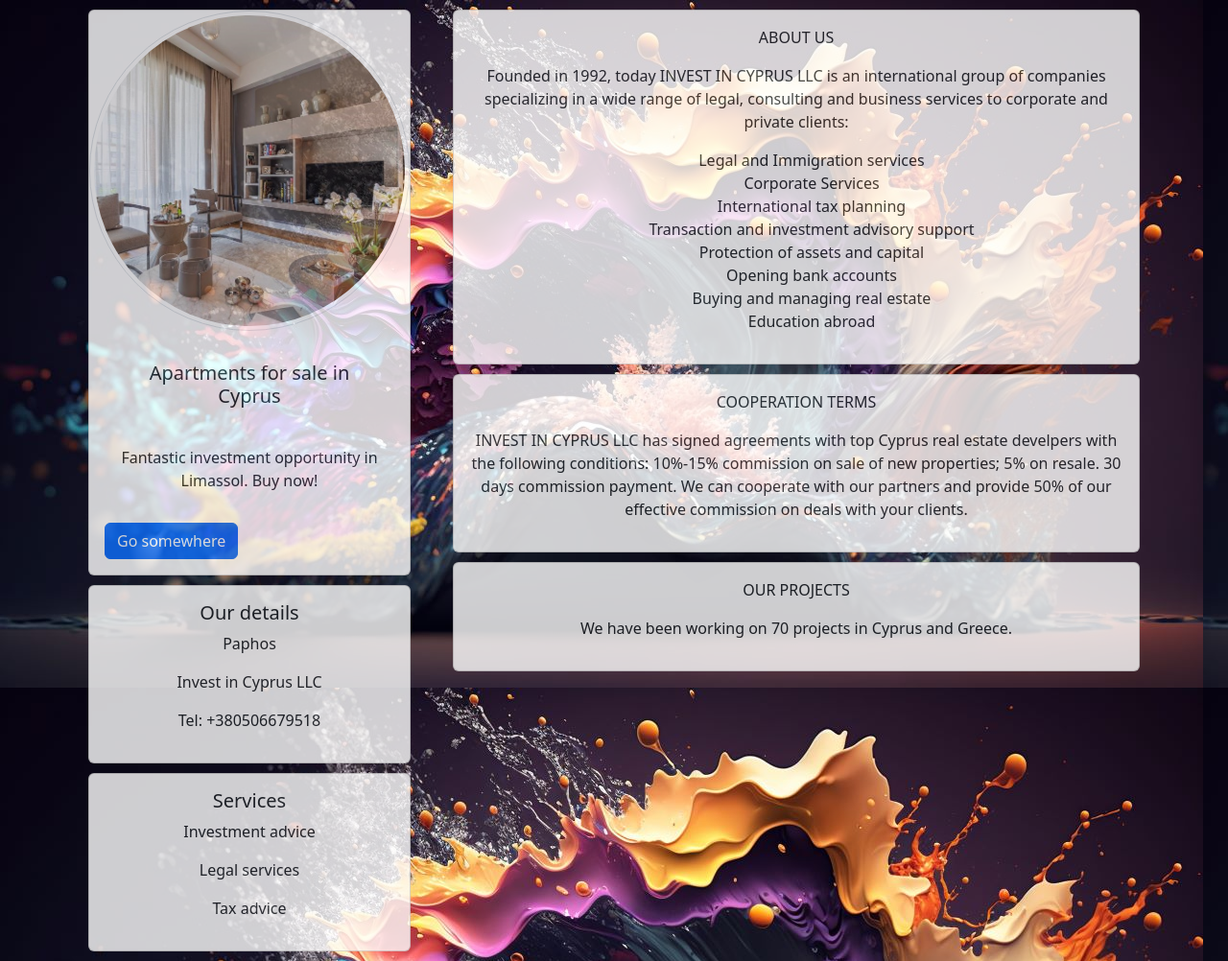
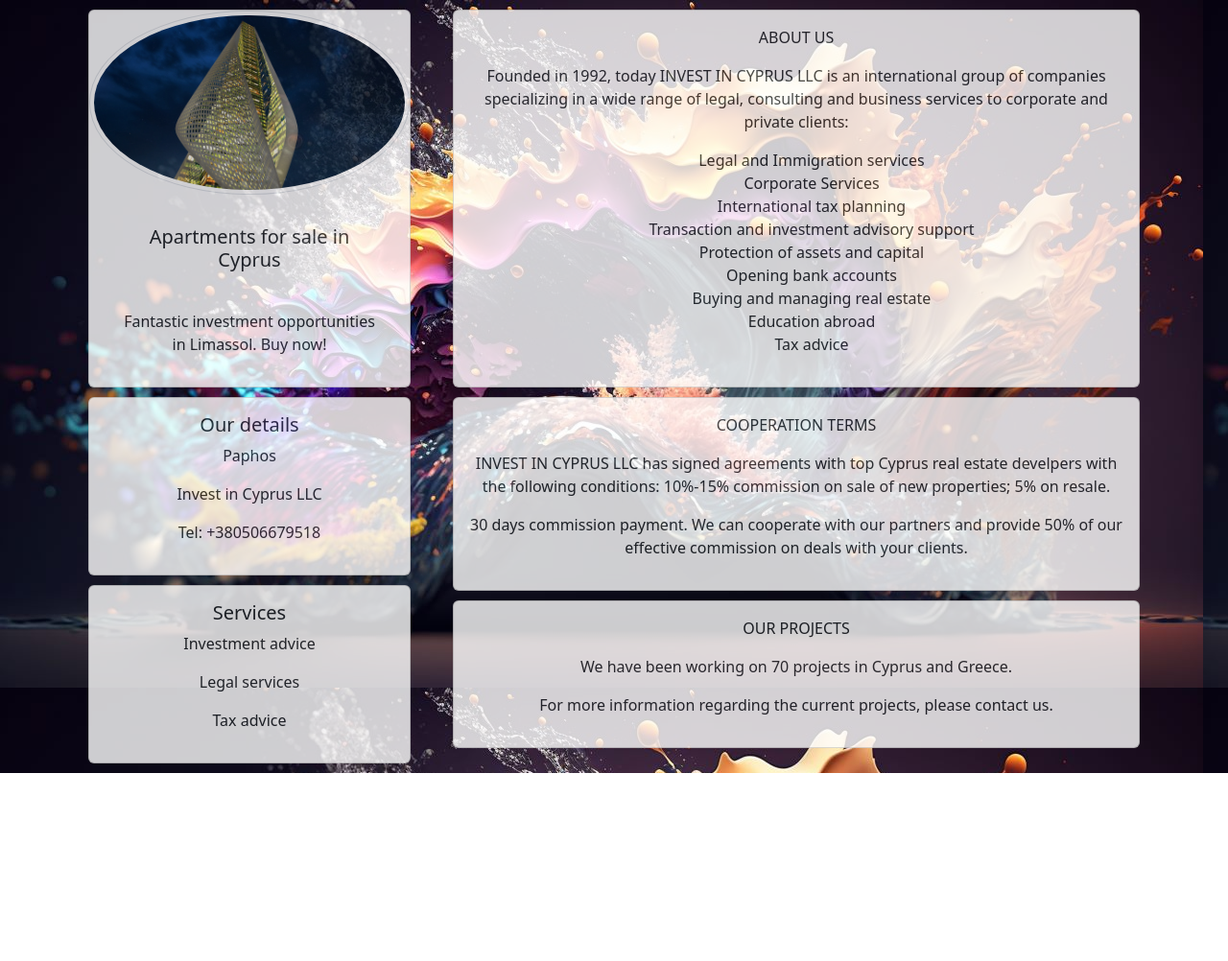
Before and after one commit to kat-kotov/kat-kotov.github.io, a plain HTML site: page index.html in a window 1280 px wide. Shown: the whole page at 96% size. After the commit the page ends 806 px from the top, so only its background shows below. Drawn offline with nearby package versions, Linux system fonts and the light colour scheme.

Commit message:
Add files via upload

```diff
--- a/index.html
+++ b/index.html
@@ -12,11 +12,11 @@
 			<div class="row">
 				<div class="col-md-4">
 					<div class="card" style="width: 21rem;">
-  						<img src="img/gallery_media_1721.jpg" alt="Card image cap" class="img-thumbnail rounded-circle profile-pic">
+  						<img src="img/img_2.jpg" alt="Card image cap" class="img-thumbnail rounded-circle profile-pic">
 						<div class="card-body">
 						    <h5 class="card-title card-body text-center">Apartments for sale in Cyprus</h5>
-						    <p class="card-text card-body text-center">Fantastic investment opportunity in Limassol. Buy now!</p>
-						    <a href="#" class="btn btn-primary">Go somewhere</a>
+						    <p class="card-text card-body text-center">Fantastic investment opportunities in Limassol. Buy now!</p>
+
 						</div>
 					</div>
 
@@ -57,6 +57,7 @@
 					<li>Opening bank accounts </li>
 					<li> Buying and managing real estate </li>
 					<li> Education abroad </li>
+					<li> Tax advice</li>
 				</ul>
 
                 		</div>
@@ -65,13 +66,16 @@
 					<div class="card">
             			<div class="card-body text-center">
              				<p>COOPERATION TERMS</p>
-               				<P> INVEST IN CYPRUS LLC has signed agreements with top Cyprus real estate develpers with the following conditions: 10%-15% commission on sale of new properties; 5% on resale. 30 days commission payment. We can cooperate with our partners and provide 50% of our effective commission on deals with your clients. </P>
+               				<P> INVEST IN CYPRUS LLC has signed agreements with top Cyprus real estate develpers with the following conditions: 10%-15% commission on sale of new properties; 5% on resale. </P>
+
+               				<p>30 days commission payment. We can cooperate with our partners and provide 50% of our effective commission on deals with your clients. </P>
                 		</div>
             		</div>
             		<div class="card">
             			<div class="card-body text-center">
              				<p>OUR PROJECTS</p>
              				<P>We have been working on 70 projects in Cyprus and Greece. </P>
+             				<p> For more information regarding the current projects, please contact us. </p>
 
                 		</div>
             		</div>
```
Also changed, not shown: img/img_2.jpg (added).
